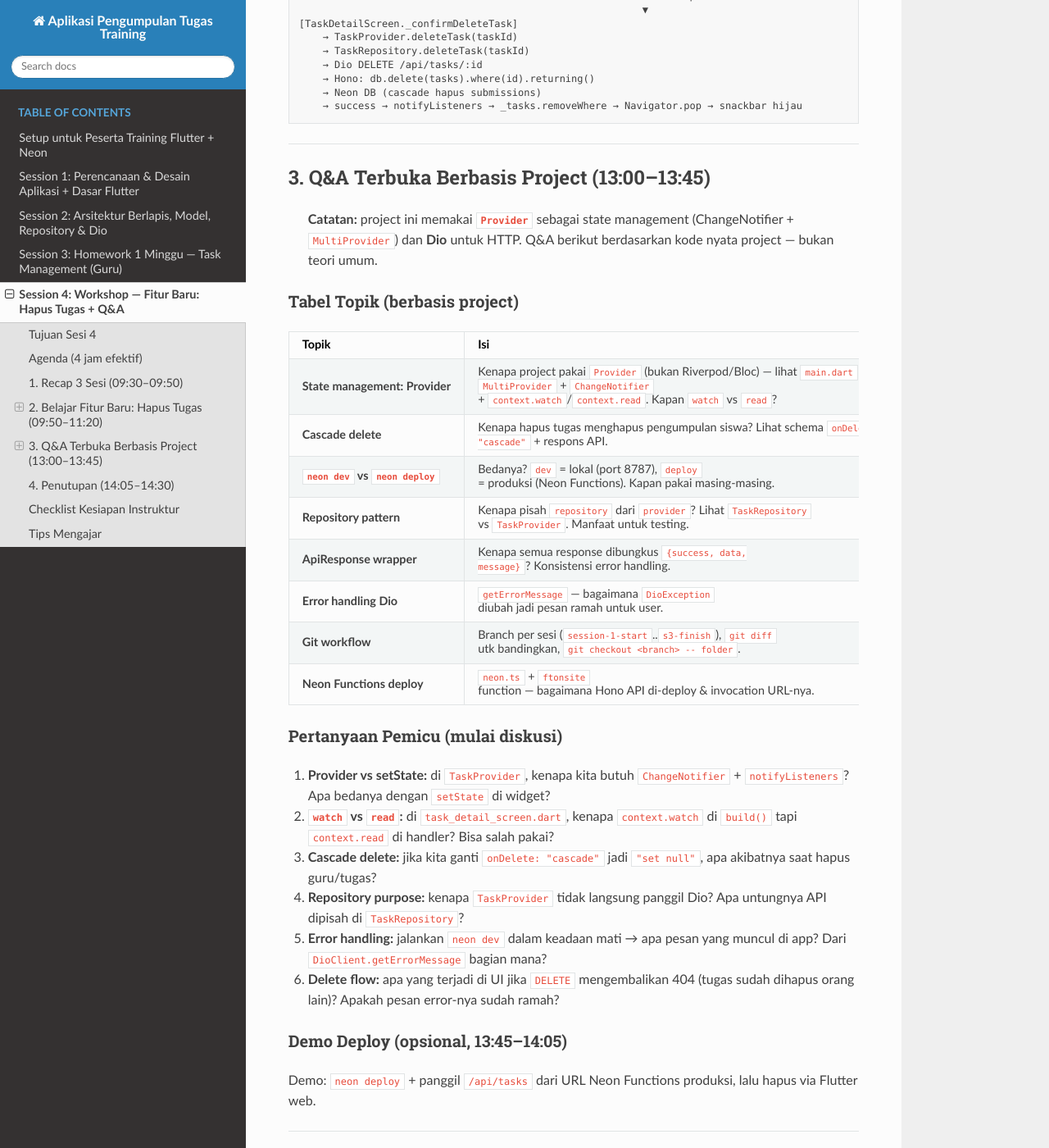
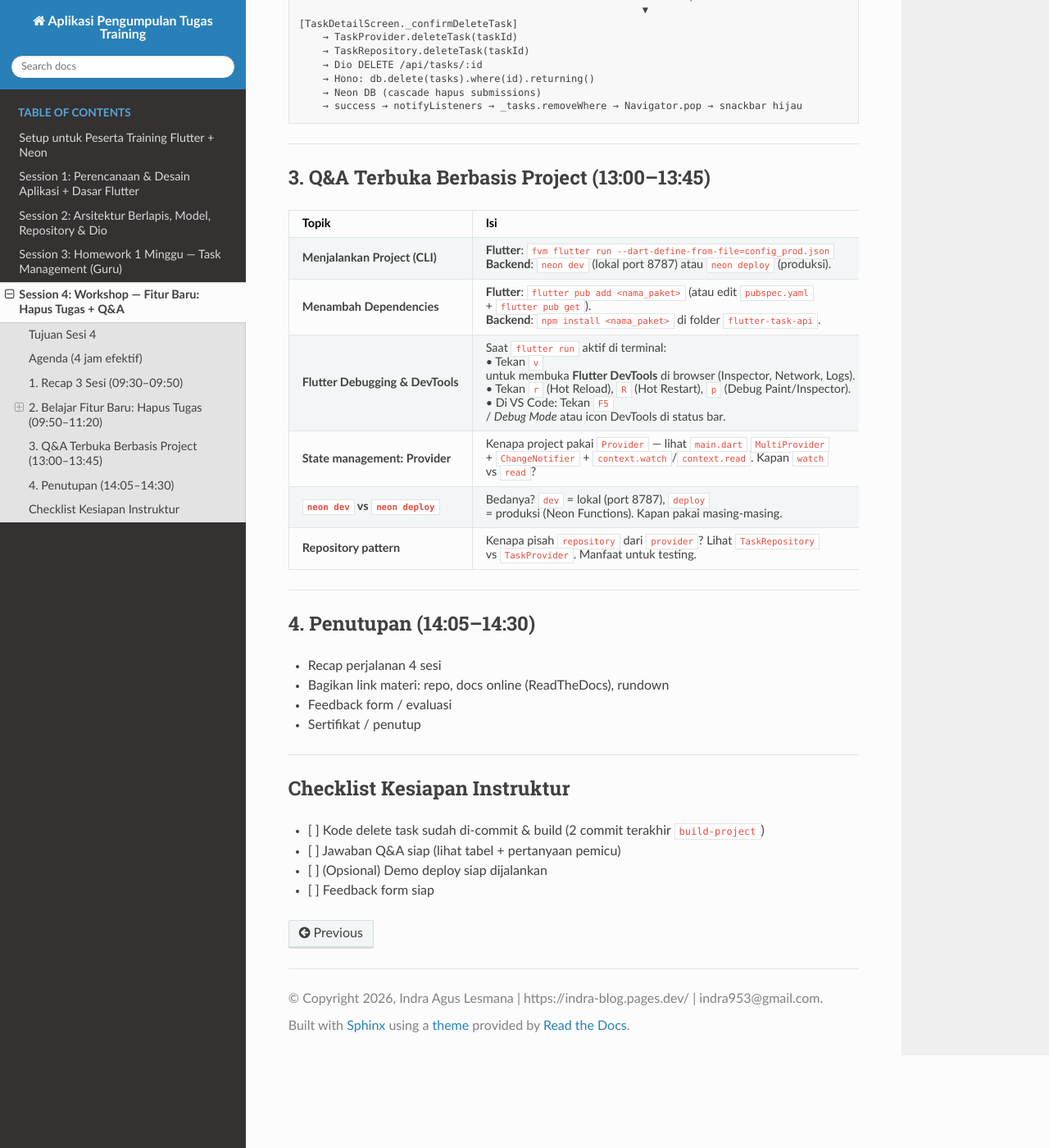
Before and after one commit to indraAsLesmana/next-training-flutter, a Sphinx documentation site: the page built from docs/session-4.md, in a window 1280 px wide and 1400 px high, scrolled down 5736 px. Shown: the whole window at 82% size. Built offline with Sphinx 7.4.7 and the Read the Docs theme 3.1.0, drawn with Linux system fonts in a browser that asks for light colours; some of the changed text lies outside the part shown.

Commit message:
feat: improve session 4

```diff
--- a/docs/session-4.md
+++ b/docs/session-4.md
@@ -282,32 +282,14 @@ IconButton(
 
 ## 3. Q&A Terbuka Berbasis Project (13:00–13:45)
 
-> **Catatan:** project ini memakai **`Provider`** sebagai state management (ChangeNotifier + `MultiProvider`) dan **Dio** untuk HTTP. Q&A berikut berdasarkan kode nyata project — bukan teori umum.
-
-### Tabel Topik (berbasis project)
-
 | Topik | Isi |
 |---|---|
-| **State management: Provider** | Kenapa project pakai `Provider` (bukan Riverpod/Bloc) — lihat `main.dart` `MultiProvider` + `ChangeNotifier` + `context.watch`/`context.read`. Kapan `watch` vs `read`? |
-| **Cascade delete** | Kenapa hapus tugas menghapus pengumpulan siswa? Lihat schema `onDelete: "cascade"` + respons API. |
+| **Menjalankan Project (CLI)** | **Flutter**: `fvm flutter run --dart-define-from-file=config_prod.json`<br>**Backend**: `neon dev` (lokal port 8787) atau `neon deploy` (produksi). |
+| **Menambah Dependencies** | **Flutter**: `flutter pub add <nama_paket>` (atau edit `pubspec.yaml` + `flutter pub get`).<br>**Backend**: `npm install <nama_paket>` di folder `flutter-task-api`. |
+| **Flutter Debugging & DevTools** | Saat `flutter run` aktif di terminal:<br>• Tekan `v` untuk membuka **Flutter DevTools** di browser (Inspector, Network, Logs).<br>• Tekan `r` (Hot Reload), `R` (Hot Restart), `p` (Debug Paint/Inspector).<br>• Di VS Code: Tekan `F5` / *Debug Mode* atau icon DevTools di status bar. |
+| **State management: Provider** | Kenapa project pakai `Provider` — lihat `main.dart` `MultiProvider` + `ChangeNotifier` + `context.watch`/`context.read`. Kapan `watch` vs `read`? |
 | **`neon dev` vs `neon deploy`** | Bedanya? `dev` = lokal (port 8787), `deploy` = produksi (Neon Functions). Kapan pakai masing-masing. |
 | **Repository pattern** | Kenapa pisah `repository` dari `provider`? Lihat `TaskRepository` vs `TaskProvider`. Manfaat untuk testing. |
-| **ApiResponse wrapper** | Kenapa semua response dibungkus `{success, data, message}`? Konsistensi error handling. |
-| **Error handling Dio** | `getErrorMessage` — bagaimana `DioException` diubah jadi pesan ramah untuk user. |
-| **Git workflow** | Branch per sesi (`session-1-start`..`s3-finish`), `git diff` utk bandingkan, `git checkout <branch> -- folder`. |
-| **Neon Functions deploy** | `neon.ts` + `ftonsite` function — bagaimana Hono API di-deploy & invocation URL-nya. |
-
-### Pertanyaan Pemicu (mulai diskusi)
-
-1. **Provider vs setState:** di `TaskProvider`, kenapa kita butuh `ChangeNotifier` + `notifyListeners`? Apa bedanya dengan `setState` di widget?
-2. **`watch` vs `read`:** di `task_detail_screen.dart`, kenapa `context.watch` di `build()` tapi `context.read` di handler? Bisa salah pakai?
-3. **Cascade delete:** jika kita ganti `onDelete: "cascade"` jadi `"set null"`, apa akibatnya saat hapus guru/tugas?
-4. **Repository purpose:** kenapa `TaskProvider` tidak langsung panggil Dio? Apa untungnya API dipisah di `TaskRepository`?
-5. **Error handling:** jalankan `neon dev` dalam keadaan mati → apa pesan yang muncul di app? Dari `DioClient.getErrorMessage` bagian mana?
-6. **Delete flow:** apa yang terjadi di UI jika `DELETE` mengembalikan 404 (tugas sudah dihapus orang lain)? Apakah pesan error-nya sudah ramah?
-
-### Demo Deploy (opsional, 13:45–14:05)
-Demo: `neon deploy` + panggil `/api/tasks` dari URL Neon Functions produksi, lalu hapus via Flutter web.
 
 ---
 
@@ -322,13 +304,6 @@ Demo: `neon deploy` + panggil `/api/tasks` dari URL Neon Functions produksi, lal
 
 ## Checklist Kesiapan Instruktur
 - [ ] Kode delete task sudah di-commit & build (2 commit terakhir `build-project`)
-- [ ] `neon dev` siap demo (API jalan di `localhost:8787`)
 - [ ] Jawaban Q&A siap (lihat tabel + pertanyaan pemicu)
 - [ ] (Opsional) Demo deploy siap dijalankan
 - [ ] Feedback form siap
-
-## Tips Mengajar
-- Mulai dari **alur end-to-end** dulu (2.5), baru breakdown per layer — peserta lihat "mau ke mana"
-- Tekankan **konfirmasi destruktif** & **cascade delete** — ini pelajaran penting produksi
-- Peserta cepat: minta buat **hapus kelas** atau **ganti `cascade` → `set null`** dan jelaskan dampaknya
-- Peserta lambat: sudah punya kode referensi di `build-project`, fokus pahami alur + 1 layer
```
